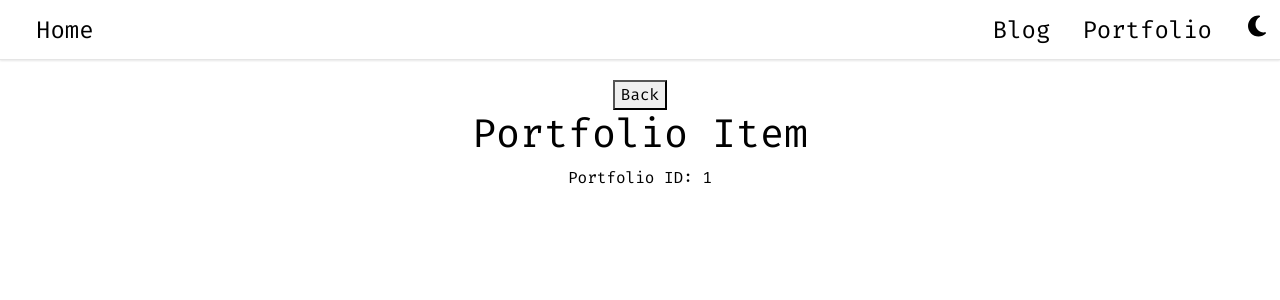
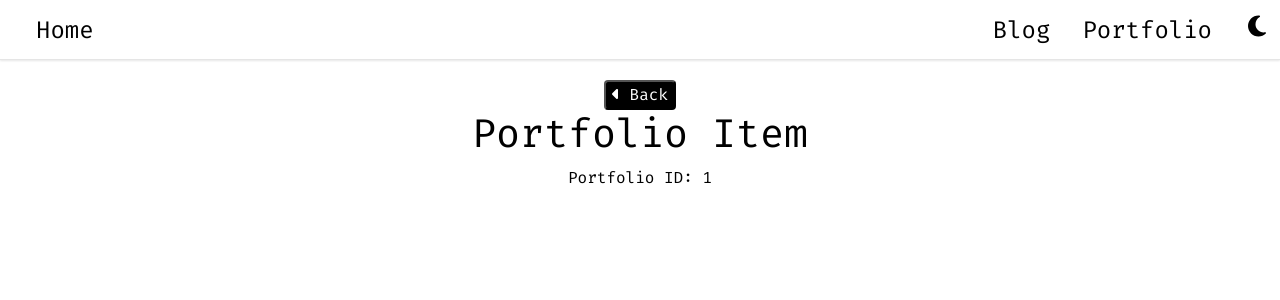
Before and after one commit to lambley/portfolio, a Next.js app: page /portfolio/1 in a window 1280 px wide. Shown: the top 300 px of the page. Built offline with nearby package versions, Linux system fonts and the light colour scheme.

Commit message:
add back button styling

```diff
--- a/src/pages/portfolio/[portfolioId].tsx
+++ b/src/pages/portfolio/[portfolioId].tsx
@@ -1,13 +1,25 @@
 import React from "react";
 import { useRouter } from "next/router";
+import { FontAwesomeIcon } from "@fortawesome/react-fontawesome";
+import { faCaretLeft } from "@fortawesome/free-solid-svg-icons";
 
 const PortfolioItem: React.FC = () => {
   const router = useRouter();
   const { portfolioId } = router.query;
 
+  const handleBack = () => {
+    router.push("/portfolio");
+  };
+
   return (
     <div className="container text-center">
-      <button>Back</button>
+      <button
+        className="portfolio-back-button"
+        aria-label="back button"
+        onClick={handleBack}
+      >
+        <FontAwesomeIcon icon={faCaretLeft} /> Back
+      </button>
       <h1>Portfolio Item</h1>
       <p>Portfolio ID: {portfolioId}</p>
     </div>
--- a/src/styles/globals.css
+++ b/src/styles/globals.css
@@ -44,6 +44,8 @@ body {
 .light-theme {
   --background-color: #ffffff;
   --text-color: #000000;
+  --button-background-color: #000000;
+  --button-text-color: #ffffff;
   background-color: var(--background-color);
   color: var(--text-color);
 }
@@ -51,6 +53,8 @@ body {
 .dark-theme {
   --background-color: #000000;
   --text-color: #ffffff;
+  --button-background-color: #ffffff;
+  --button-text-color: #000000;
   background-color: var(--background-color);
   color: var(--text-color);
 }
--- a/src/styles/portfolio.css
+++ b/src/styles/portfolio.css
@@ -1,3 +1,9 @@
 .portfolio-list {
 
 }
+
+.portfolio-back-button {
+  border-radius: 4px;
+  background-color: var(--button-background-color);
+  color: var(--button-text-color);
+}
--- a/src/styles/variables.css
+++ b/src/styles/variables.css
@@ -2,6 +2,8 @@
 :root {
   --background-color: #ffffff;
   --text-color: #000000;
+  --button-background-color: #000000;
+  --button-text-color: #ffffff;
   --font-mono: 'Fira Code', monospace;
   --navbar-height: 60px;
   --page-margin-top: var(--navbar-height);
@@ -12,6 +14,8 @@
   :root {
     --background-color: #000000;
     --text-color: #ffffff;
+    --button-background-color: #ffffff;
+    --button-text-color: #000000;
     --font-mono: 'Fira Code', monospace;
   }
 }
```
